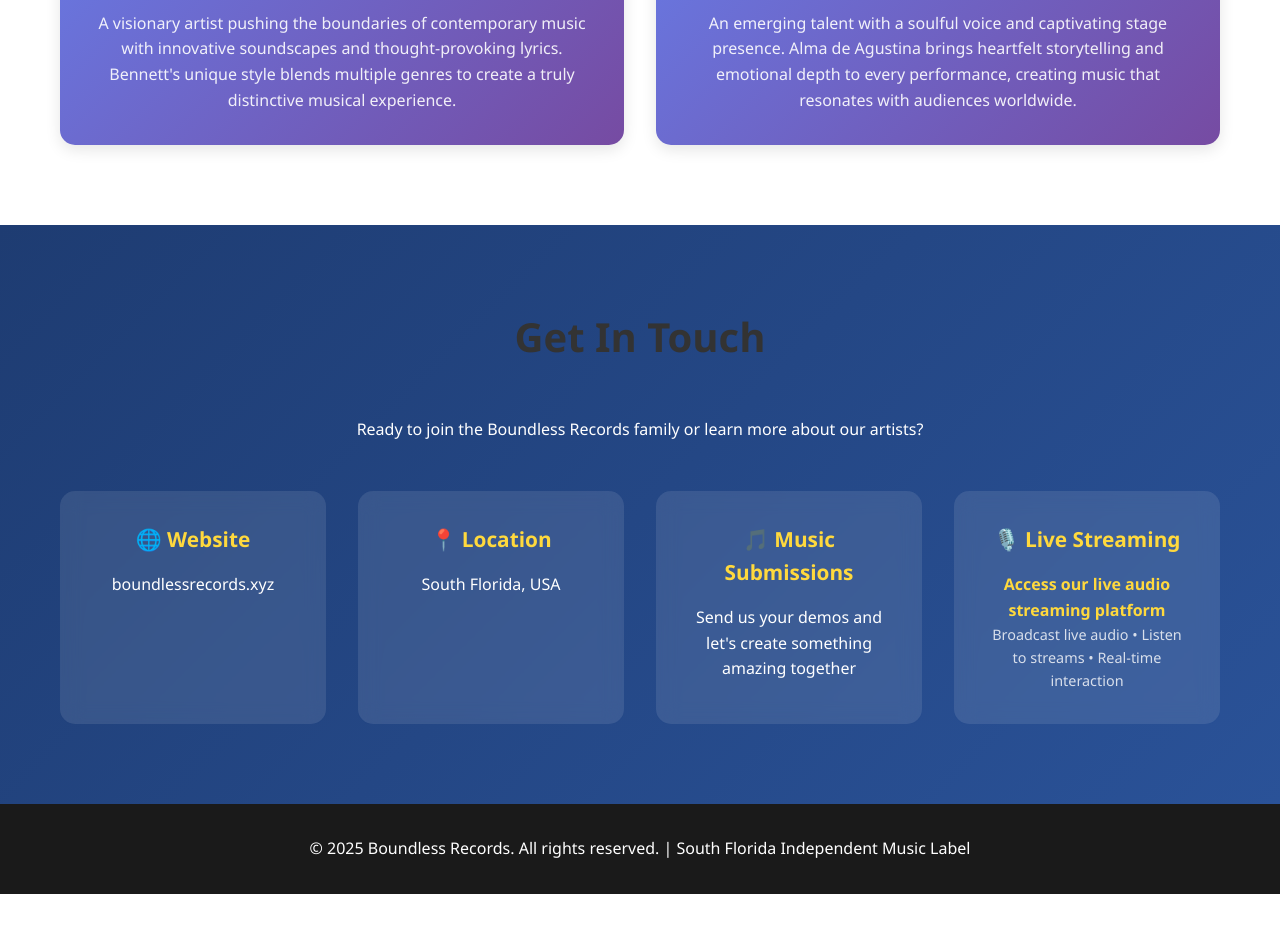
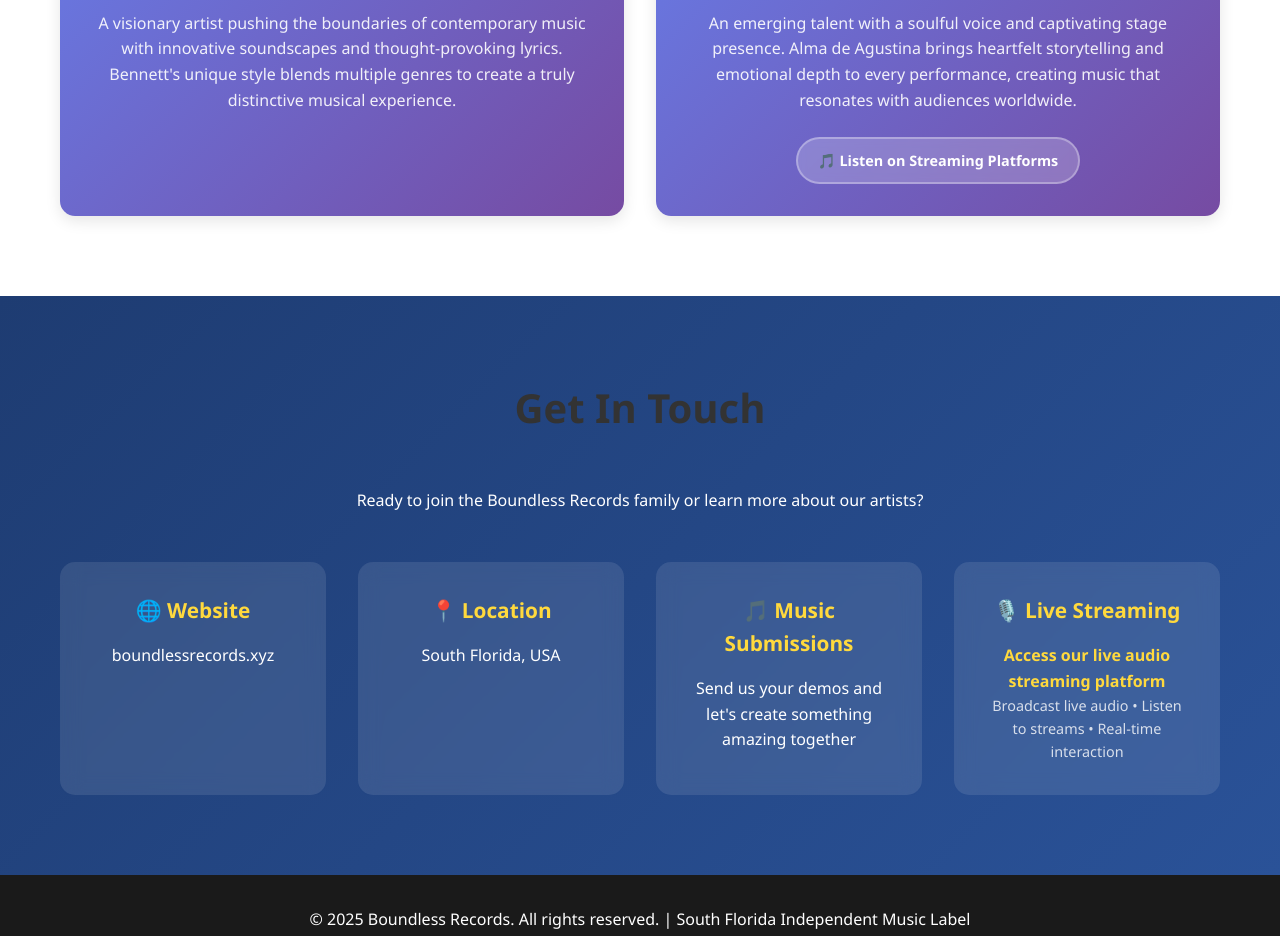
Before and after one commit to manicmerlin/boundless-records, a website: page index.html in a window 1280 px wide. Shown: the part 1820-2756 px from the top of the page. Before the commit the page ends 2714 px from the top, so only its background shows below. Drawn offline with Linux system fonts and the light colour scheme.

Commit message:
Add streaming platforms link for Alma de Agustina

```diff
--- a/index.html
+++ b/index.html
@@ -229,6 +229,32 @@
             display: block;
         }
 
+        /* Artist Links */
+        .artist-links {
+            margin-top: 1.5rem;
+        }
+
+        .artist-link {
+            display: inline-block;
+            background: rgba(255, 255, 255, 0.2);
+            color: #fff;
+            padding: 10px 20px;
+            text-decoration: none;
+            border-radius: 25px;
+            font-size: 0.9rem;
+            font-weight: 600;
+            transition: all 0.3s ease;
+            border: 2px solid rgba(255, 255, 255, 0.3);
+            backdrop-filter: blur(5px);
+        }
+
+        .artist-link:hover {
+            background: rgba(255, 255, 255, 0.3);
+            border-color: rgba(255, 255, 255, 0.6);
+            transform: translateY(-2px);
+            box-shadow: 0 5px 15px rgba(0, 0, 0, 0.2);
+        }
+
         /* Contact Section */
         .contact {
             background: linear-gradient(135deg, #1e3c72 0%, #2a5298 100%);
@@ -399,6 +425,11 @@
                         <span class="artist-icon">🎶</span>
                         <h3>Alma de Agustina</h3>
                         <p>An emerging talent with a soulful voice and captivating stage presence. Alma de Agustina brings heartfelt storytelling and emotional depth to every performance, creating music that resonates with audiences worldwide.</p>
+                        <div class="artist-links">
+                            <a href="https://artists.landr.com/057829269590" target="_blank" class="artist-link">
+                                🎵 Listen on Streaming Platforms
+                            </a>
+                        </div>
                     </div>
                 </div>
             </div>
```
